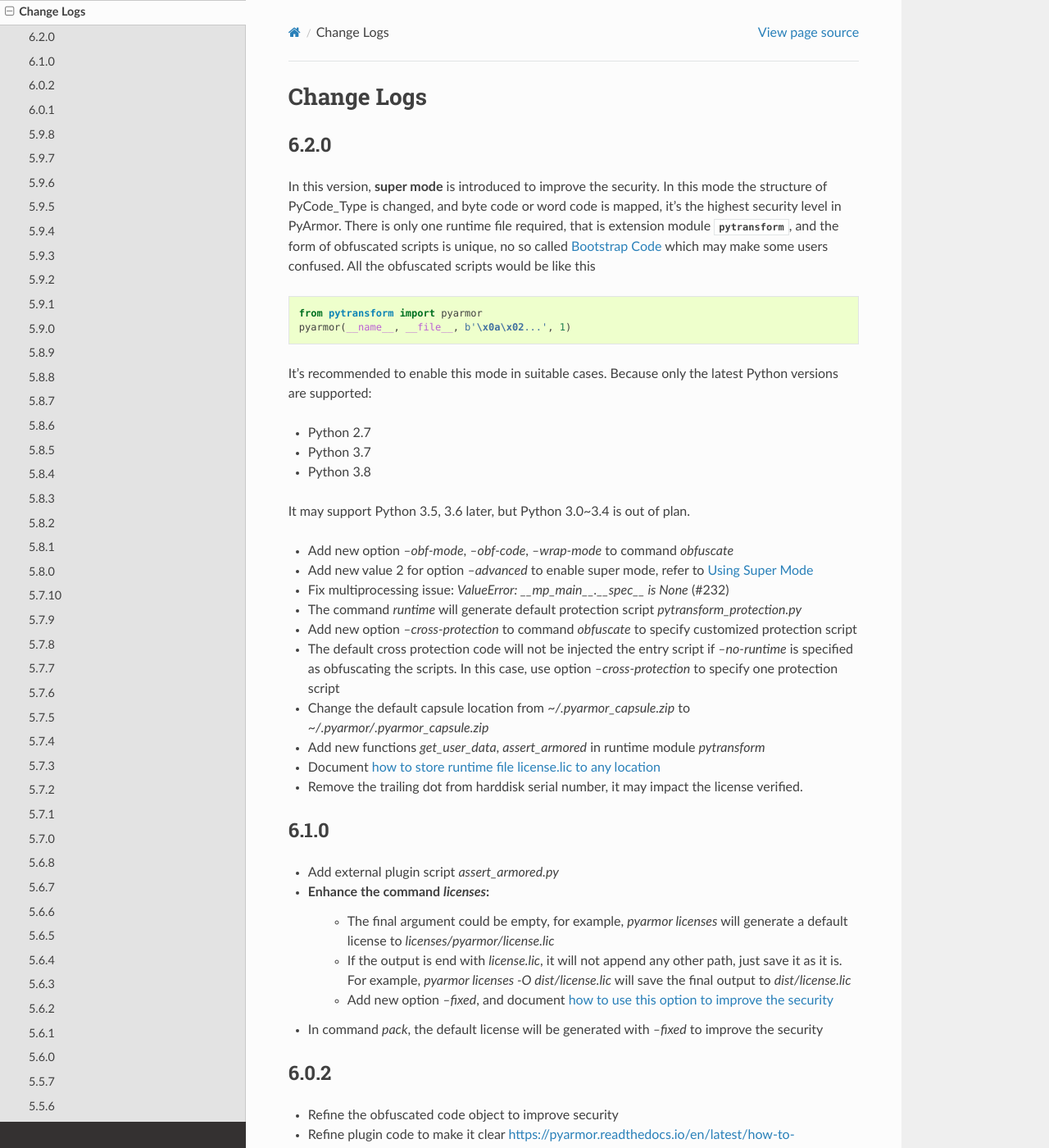
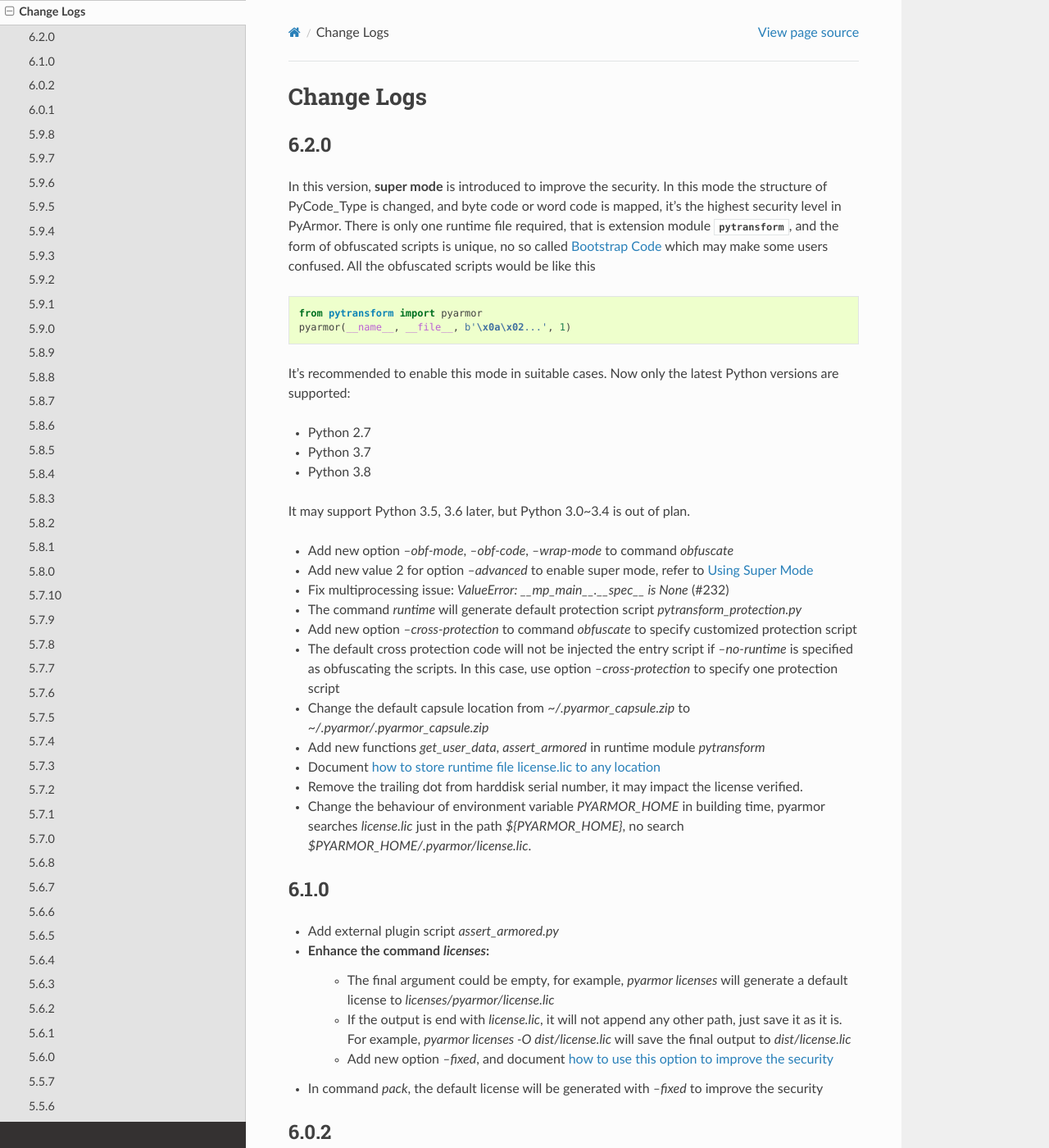
Before and after one commit to dashingsoft/pyarmor, a Sphinx documentation site: the page built from docs/change-logs.rst, in a window 1280 px wide and 1400 px high. Shown: the whole window at 82% size. Built offline with Sphinx 7.4.7 and the Read the Docs theme 2.0.0, drawn with Linux system fonts in a browser that asks for light colours.

Commit message:
Add change logs

```diff
--- a/docs/change-logs.rst
+++ b/docs/change-logs.rst
@@ -18,7 +18,7 @@
     from pytransform import pyarmor
     pyarmor(__name__, __file__, b'\x0a\x02...', 1)
 
-It's recommended to enable this mode in suitable cases. Because only the latest
+It's recommended to enable this mode in suitable cases. Now only the latest
 Python versions are supported:
 
 * Python 2.7
@@ -40,6 +40,9 @@
 * Add new functions `get_user_data`, `assert_armored` in runtime module `pytransform`
 * Document `how to store runtime file license.lic to any location <https://pyarmor.readthedocs.io/en/latest/advanced.html#storing-runtime-file-license-lic-to-any-location>`_
 * Remove the trailing dot from harddisk serial number, it may impact the license verified.
+* Change the behaviour of environment variable `PYARMOR_HOME` in building time,
+  pyarmor searches `license.lic` just in the path `${PYARMOR_HOME}`, no search
+  `$PYARMOR_HOME/.pyarmor/license.lic`.
 
 6.1.0
 -----
```
